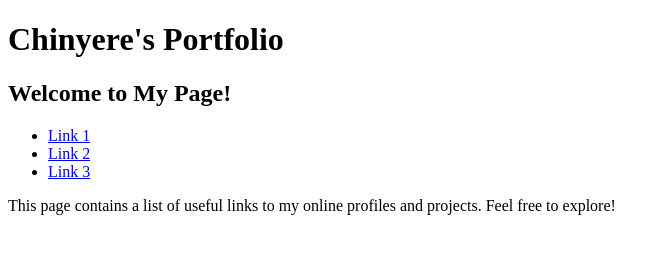
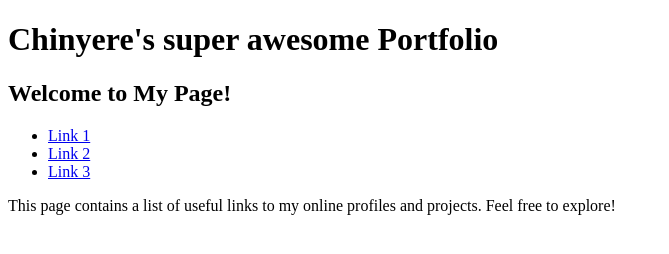
Before and after one commit to Chy10xx/linktree-demo, a plain HTML site: page index.html in a window 1280 px wide. Shown: the whole page, without its empty margins (0-669 px from the left). Drawn offline with Linux system fonts and the light colour scheme.

Commit message:
commit new

```diff
--- a/index.html
+++ b/index.html
@@ -7,7 +7,7 @@
   </head>
   <body>
     <header>
-      <h1>Chinyere's Portfolio</h1>
+      <h1>Chinyere's super awesome Portfolio</h1>
       <h2>Welcome to My Page!</h2>
     </header>
     <nav>
```
